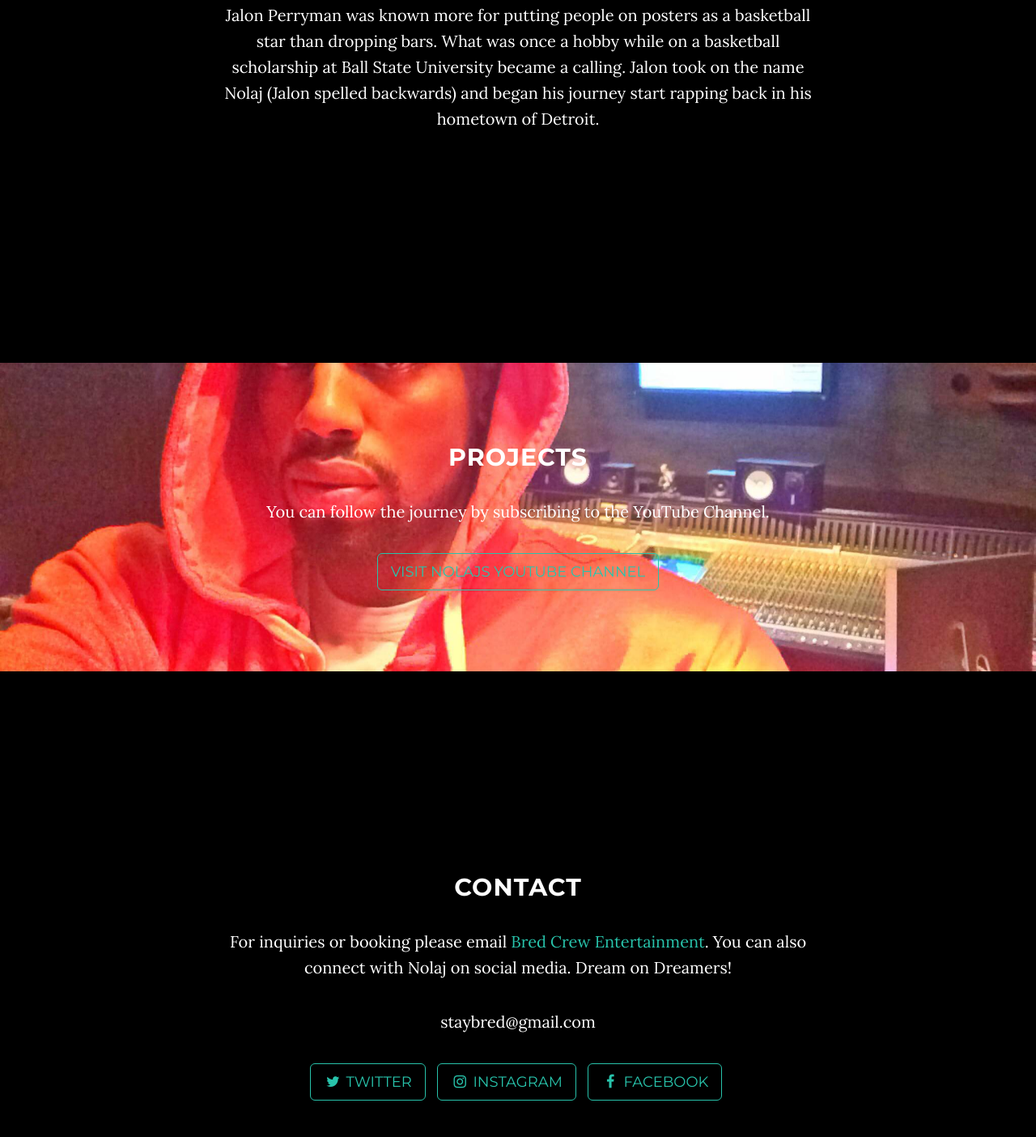
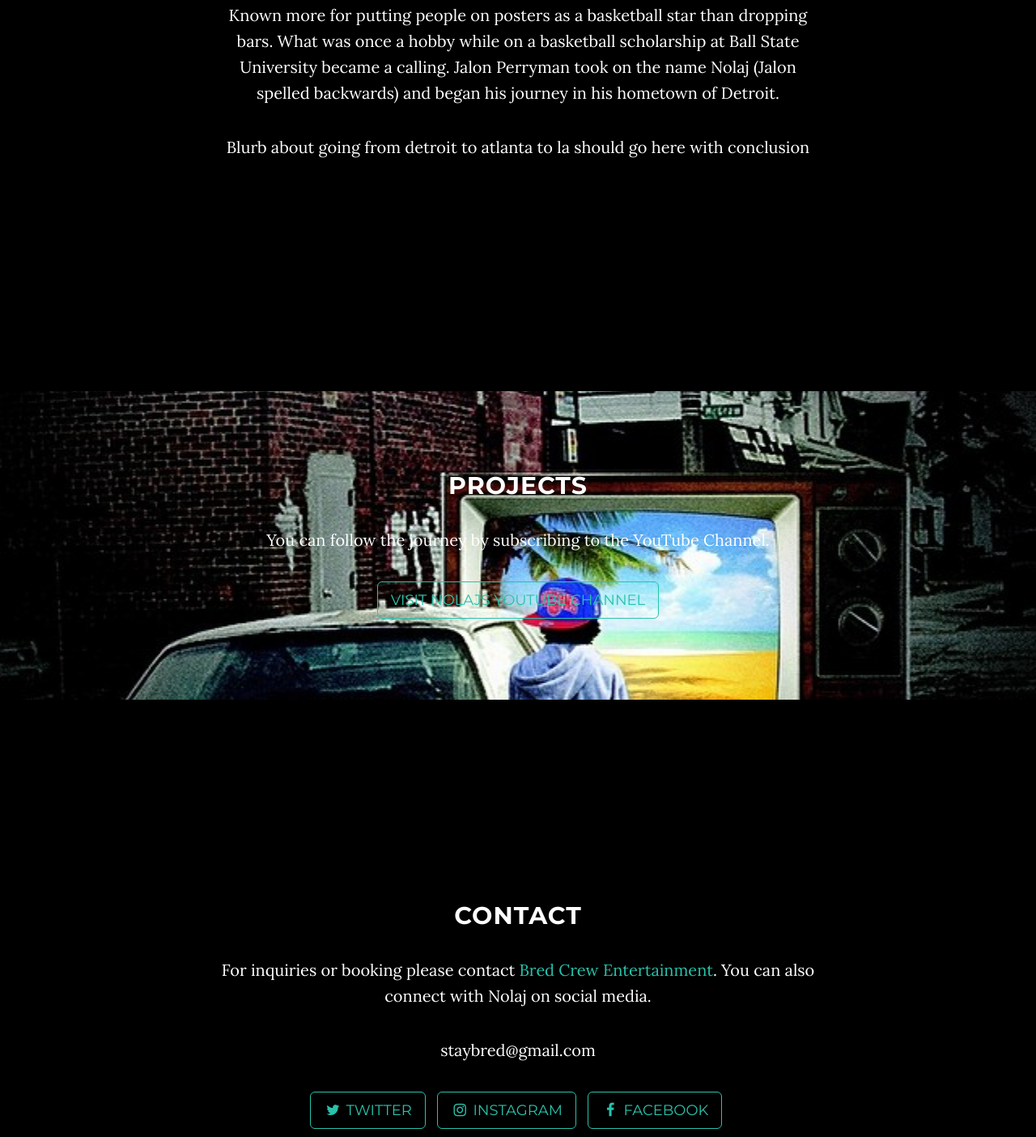
Before and after one commit to nolajmusic/nolajmusic.github.io, a plain HTML site: page index.html in a window 1280 px wide. Shown: the part 1473-2877 px from the top of the page at 81% size. Before the commit the page ends 2842 px from the top, so only its background shows below. Drawn offline with nearby package versions, Linux system fonts and the light colour scheme.

Commit message:
first run

```diff
--- a/css/grayscale.css
+++ b/css/grayscale.css
@@ -245,7 +245,7 @@ a:focus {
     width: 100%;
     padding: 50px 0;
     color: #fff;
-    background: url(../img/IMG_1363.JPG) no-repeat center center scroll;
+    background: url(../img/nolajpower.JPG) no-repeat center center scroll;
     background-color: #000;
     -webkit-background-size: cover;
     -moz-background-size: cover;
--- a/index.html
+++ b/index.html
@@ -85,7 +85,9 @@
                 <p>Nolaj's  secong mixtape scheduled for release in Spring 2015, has the underground rap scene buzzing.  He promises it will be his most refined work yet. "I think I’m somebody that’s finally finding my groove as an artist. My message is unique and I have been blessed with the talent to deliver it through my music" he says.
                 </p>
 
-                <p>Jalon Perryman was known more for putting people on posters as a basketball star than dropping bars. What was once a hobby while on a basketball scholarship at Ball State University became a calling. Jalon took on the name Nolaj (Jalon spelled backwards) and began his journey  start rapping back in his hometown of Detroit.</p>
+                <p>Known more for putting people on posters as a basketball star than dropping bars. What was once a hobby while on a basketball scholarship at Ball State University became a calling. Jalon Perryman took on the name Nolaj (Jalon spelled backwards) and began his journey in his hometown of Detroit.</p>
+
+                <p>Blurb about going from detroit to atlanta to la should go here with conclusion</p>
             </div>
         </div>
     </section>
@@ -106,7 +108,7 @@
         <div class="row">
             <div class="col-lg-8 col-lg-offset-2">
                 <h2>Contact</h2>
-                <p>For inquiries or booking please email <a href="http://bredcrew.com/">Bred Crew Entertainment</a>. You can also connect with Nolaj on social media. Dream on Dreamers!</p>
+                <p>For inquiries or booking please contact <a href="http://bredcrew.com/">Bred Crew Entertainment</a>. You can also connect with Nolaj on social media. </p>
                 <p>staybred@gmail.com</p>
                 <ul class="list-inline banner-social-buttons">
                     <li><a href="https://twitter.com/nolajmusic" class="btn btn-default btn-lg"><i class="fa fa-twitter fa-fw"></i> <span class="network-name">Twitter</span></a>
```
Also changed, not shown: img/IMG_0241.JPG (added).
